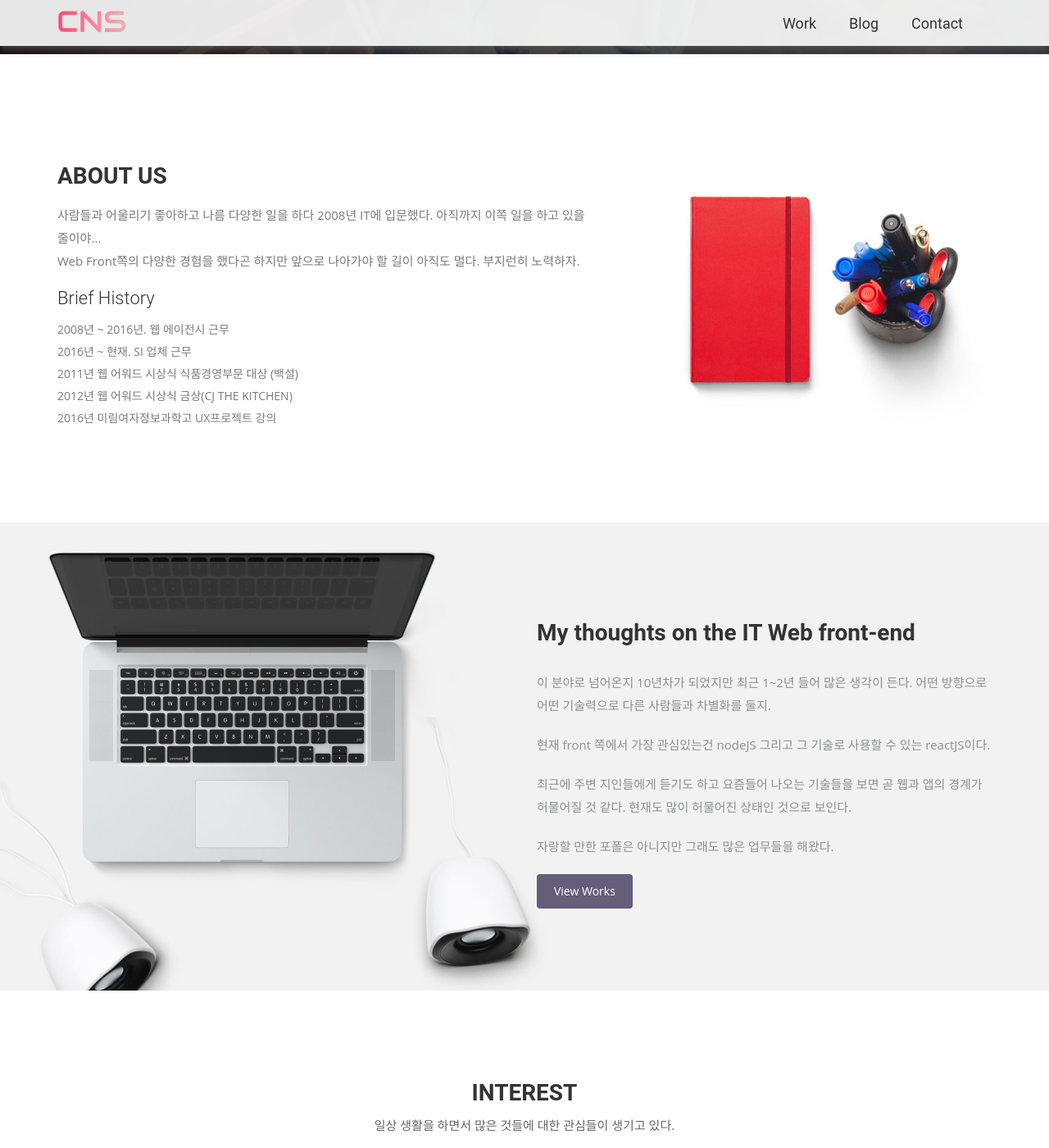
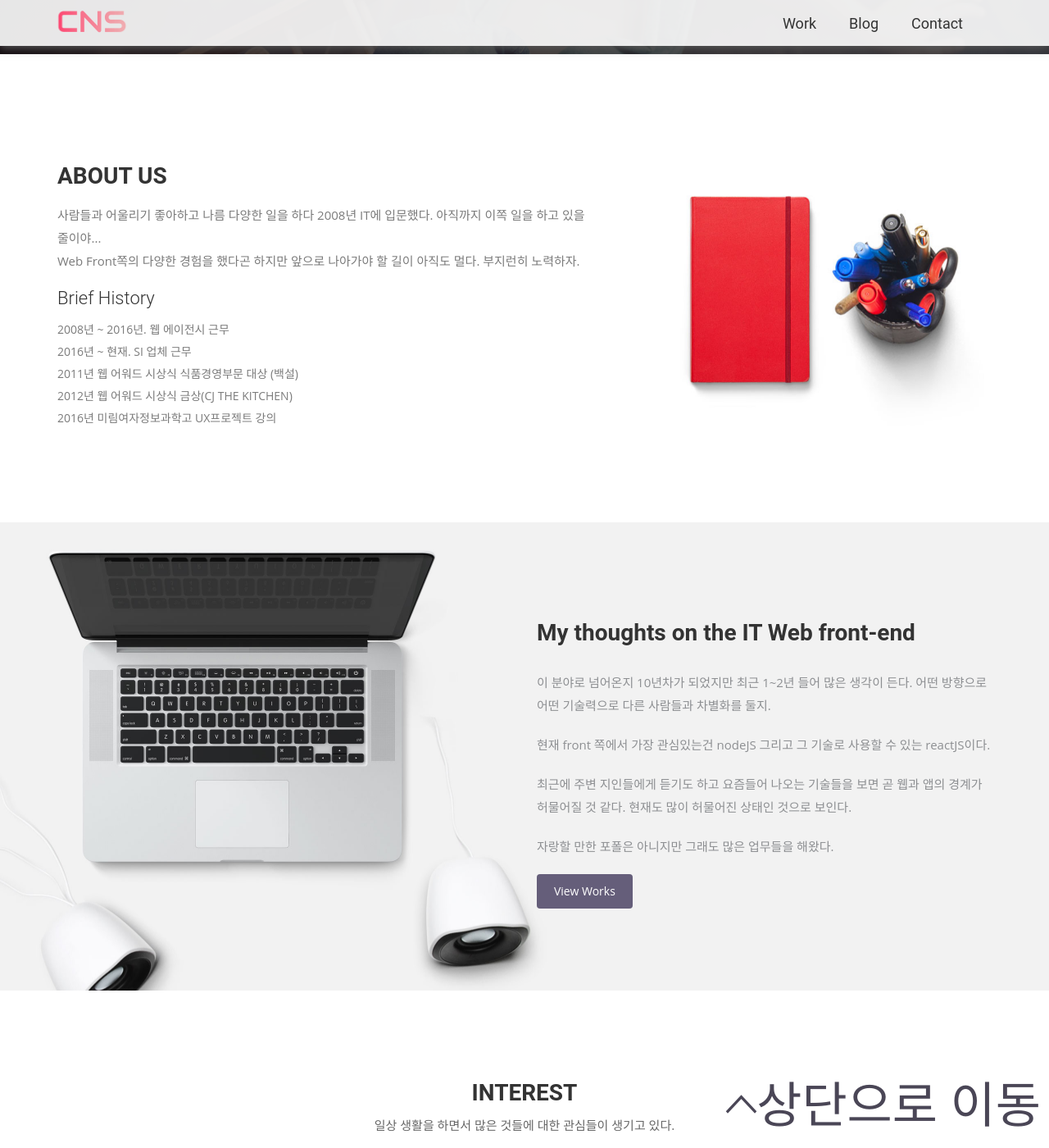
Before and after one commit to ldc84/.github.io, a Jekyll site: the page built from index.html, in a window 1280 px wide and 1400 px high, scrolled down 559 px. Shown: the whole window at 82% size. Built offline with Jekyll 4.4.1, drawn with Linux system fonts in a browser that asks for light colours; some web fonts are replaced.

Commit message:
work modify

```diff
--- a/_includes/footer.html
+++ b/_includes/footer.html
@@ -15,3 +15,8 @@
         </div>
     </div>
 </footer>
+
+<!-- top button -->
+<div id="quickTop">
+    <a href="" class="ion-ios-arrow-up">상단으로 이동</a>
+</div>
--- a/css/airspace.css
+++ b/css/airspace.css
@@ -136,6 +136,15 @@ header .navbar-default .navbar-nav li a:hover,
 header .navbar-default .navbar-nav li a.active {
     color: #ff3165;
     transition:all 0.3s ease-in-out;
+}
+
+#quickTop {
+    position:fixed; bottom:10px; right:10px;
+    z-index:100;
+}
+#quickTop a {
+    font-size:60px;
+    color:#4A4656;
 }
 
 
--- a/work.html
+++ b/work.html
@@ -103,7 +103,6 @@ permalink: /work/
                         <div class="position-center">
                           <h2>Tesla Motors</h2>
                           <p>Labore et dolore magna aliqua. Ut enim ad </p>
-
                         </div>
                       </div>
                     </a>
```
Lines whose indentation alone changed are shown as unchanged.
